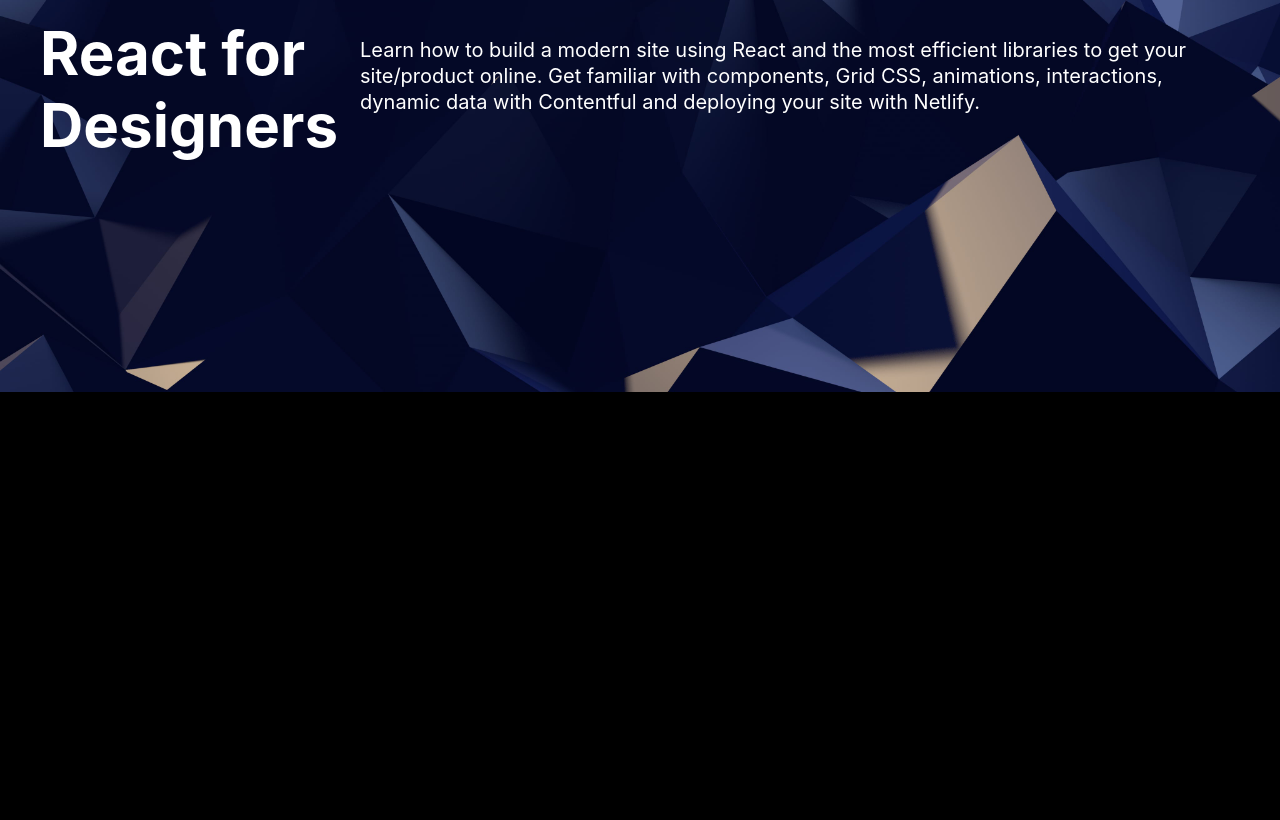
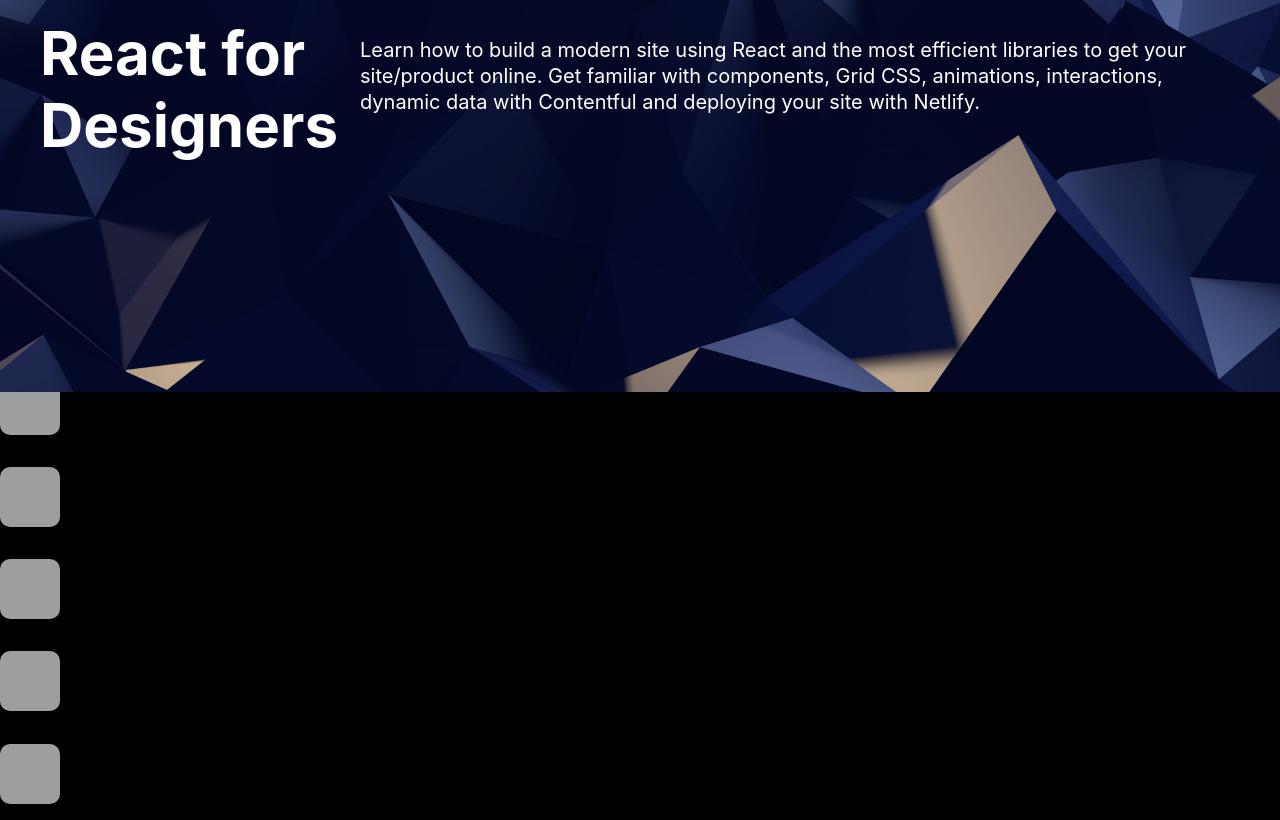
Before and after one commit to viduy/fashiontellerx, a Gatsby site: page / in a window 1280 px wide. Shown: the part 2016-2836 px from the top of the page. Before the commit the page ends 2414 px from the top, so only its background shows below. Built offline with nearby package versions, Linux system fonts and the light colour scheme; Gatsby itself is replaced by a stand-in of ours; grey boxes are pictures that could not be loaded.

Commit message:
JSON静态数据

```diff
--- /dev/null
+++ b/src/components/Cell.js
@@ -0,0 +1,34 @@
+import React from "react";
+import styled from "styled-components";
+
+const CellGroup = styled.div`
+    display: grid;
+    grid-template-columns: 60px auto;
+    grid-gap: 25px;
+    align-items: center;
+    min-width: 320px;
+`
+
+const CellImage = styled.div`
+    width: 60px;
+    height: 60px;
+    background: #212C4F;
+    border-radius: 10px;
+    background-image: url(${props => props.image});
+    background-size: 60px;
+`
+
+const CellTitle = styled.div`
+    font-size: 24px;
+    border-bottom: 1px solid rgba(0,0,0,0.1);
+    padding: 30px 0;
+`
+
+const Cell = props => (
+    <CellGroup>
+        <CellImage image={props.image} />
+        <CellTitle>{props.title}></CellTitle>
+    </CellGroup>
+);
+
+export default Cell;
--- a/src/pages/index.js
+++ b/src/pages/index.js
@@ -4,6 +4,35 @@
 import Section from "../components/Section";
 import Wave from "../components/Wave";
 import Layout from "../components/layout";
+import staticdata from "../../staticdata.json";
+import Cell from "../components/Cell";
+import styled from "styled-components";
+
+{staticdata.cells.map(cell => (
+    <Cell title={cell.title} image={cell.image}/>
+))}
+
+const SectionCaption = styled.p`
+    font-weight: 600;
+    font-size: 18px;
+    text-transform: uppercase;
+    color: #94A4BA;
+    text-align: center;
+`
+
+const sectionCellGroup = styled.div`
+    max-width: 800px;
+    margin: 0 auto 100px;
+    padding: 0 20px;
+    display: grid;
+    grid-template-columns: repeat(2, 1f);
+    grid-column-gap: 20px;
+
+    @media (max-width: 800px) {
+        grid-template-columns: repeat(1, 1fr);
+    }
+`
+
 
 const IndexPage = () => (
     <Layout>
@@ -19,12 +48,36 @@
                     </p>
                     <Link to="/discover">go to discover</Link>
                     <div className="logos">
-            <img src={require("../images/logo-sketch.png")} width="50" alt="" />
-            <img src={require("../images/logo-figma.png")} width="50" alt="" />
-            <img src={require("../images/logo-studio.png")} width="50" alt="" />
-            <img src={require("../images/logo-framer.png")} width="50" alt="" />
-            <img src={require("../images/logo-react.png")} width="50" alt="" />
-            <img src={require("../images/logo-swift.png")} width="50" alt="" />
+                        <img
+                            src={require("../images/logo-sketch.png")}
+                            width="50"
+                            alt=""
+                        />
+                        <img
+                            src={require("../images/logo-figma.png")}
+                            width="50"
+                            alt=""
+                        />
+                        <img
+                            src={require("../images/logo-studio.png")}
+                            width="50"
+                            alt=""
+                        />
+                        <img
+                            src={require("../images/logo-framer.png")}
+                            width="50"
+                            alt=""
+                        />
+                        <img
+                            src={require("../images/logo-react.png")}
+                            width="50"
+                            alt=""
+                        />
+                        <img
+                            src={require("../images/logo-swift.png")}
+                            width="50"
+                            alt=""
+                        />
                     </div>
                     <Wave />
                 </div>
@@ -60,9 +113,14 @@
                 title="React for Designers"
                 text="Learn how to build a modern site using React and the most efficient libraries to get your site/product online. Get familiar with components, Grid CSS, animations, interactions, dynamic data with Contentful and deploying your site with Netlify."
             />
+            <SectionCaption>12 section - 6 hours</SectionCaption>
+            <sectionCellGroup>
+                {staticdata.cells.map(cell => (
+                    <Cell title={cell.title} image={cell.image} />
+                ))}
+            </sectionCellGroup>
         </div>
     </Layout>
-
 );
 
 export default IndexPage;
--- /dev/null
+++ b/staticdata.json
@@ -0,0 +1,52 @@
+{
+    "cells": [
+        {
+            "title": "Intro to React",
+            "image": "https://cl.ly/1U1F170x3D0L/download/logo-react-small.png"
+        },
+        {
+            "title": "Basic Styling in CSS",
+            "image": "https://cl.ly/1U1F170x3D0L/download/logo-react-small.png"
+        },
+        {
+            "title": "Adaptive Layout with CSS Grid",
+            "image": "https://cl.ly/1U1F170x3D0L/download/logo-react-small.png"
+        },
+        {
+            "title": "Interactions and Animations",
+            "image": "https://cl.ly/1U1F170x3D0L/download/logo-react-small.png"
+        },
+        {
+            "title": "SVG Animation",
+            "image": "https://cl.ly/1U1F170x3D0L/download/logo-react-small.png"
+        },
+        {
+            "title": "Components and Props",
+            "image": "https://cl.ly/1U1F170x3D0L/download/logo-react-small.png"
+        },
+        {
+            "title": "States and Events",
+            "image": "https://cl.ly/1U1F170x3D0L/download/logo-react-small.png"
+        },
+        {
+            "title": "Styled Components",
+            "image": "https://cl.ly/1U1F170x3D0L/download/logo-react-small.png"
+        },
+        {
+            "title": "Static Data with JSON",
+            "image": "https://cl.ly/1U1F170x3D0L/download/logo-react-small.png"
+        },
+        {
+            "title": "GraphQL with Contentful",
+            "image": "https://cl.ly/1U1F170x3D0L/download/logo-react-small.png"
+        },
+        {
+            "title": "Publish to Netlify",
+            "image": "https://cl.ly/1U1F170x3D0L/download/logo-react-small.png"
+        },
+        {
+            "title": "Payment with Stripe Checkout",
+            "image": "https://cl.ly/1U1F170x3D0L/download/logo-react-small.png"
+        }
+    ]
+}
```
Also changed, not shown: 1 other file. Lines whose indentation alone changed are shown as unchanged.
